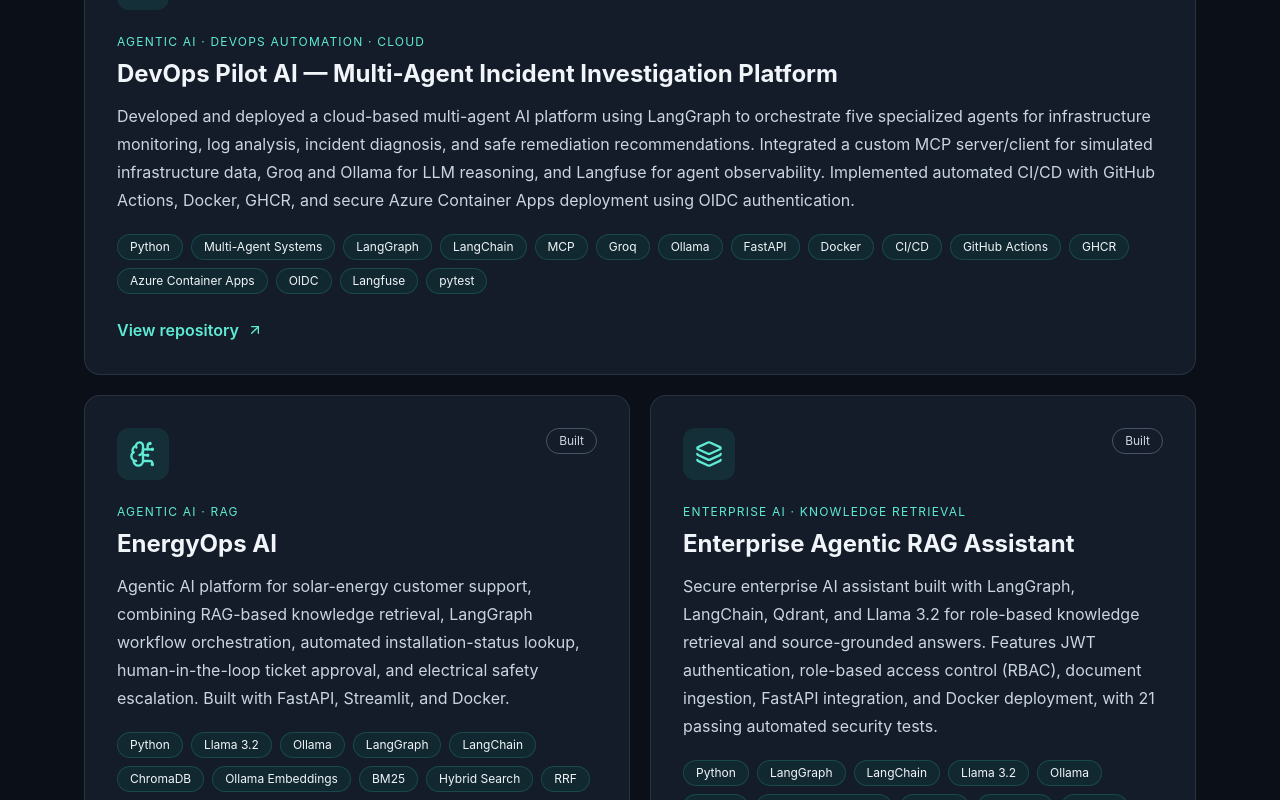
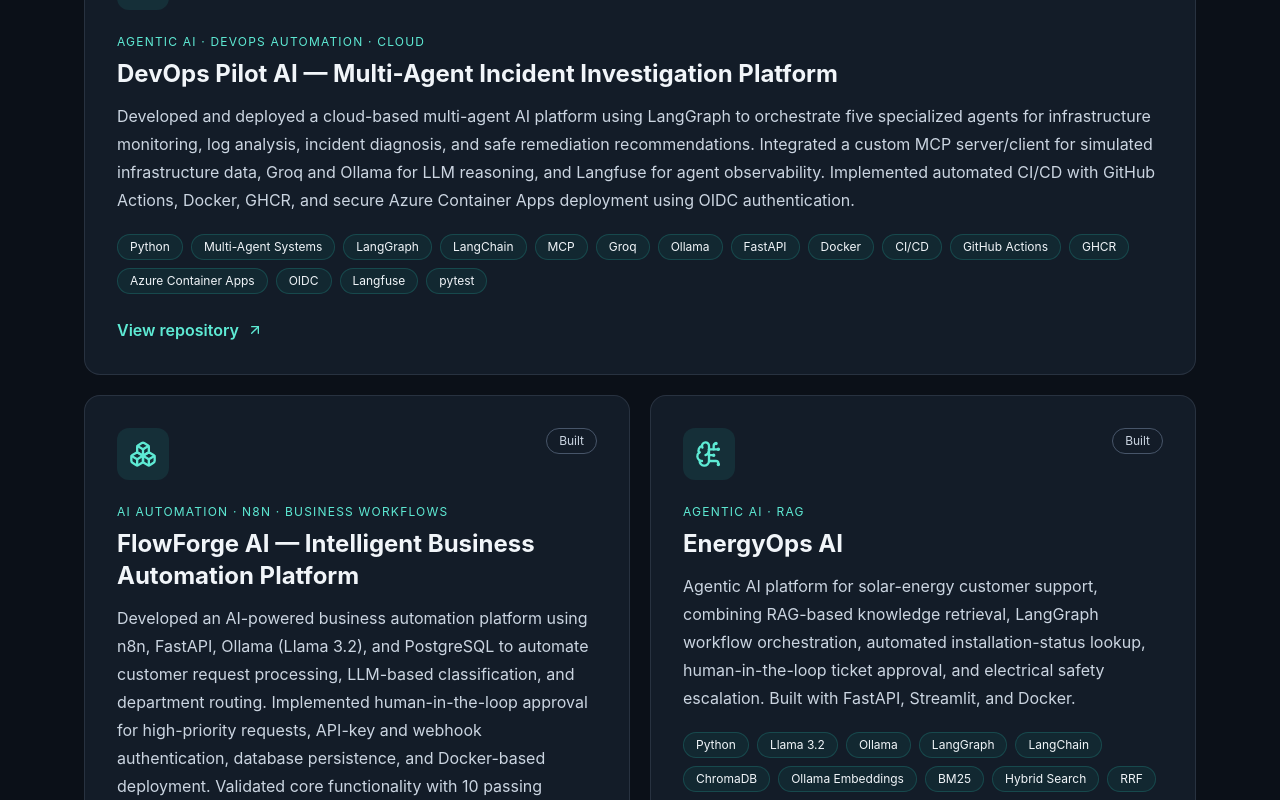
Before and after one commit to Jyothi162/jyothi-ai-portfolio, a React (Vite) app: page / in a window 1280 px wide. Shown: the part 2000-2800 px from the top of the page. Built offline with nearby package versions, Linux system fonts and the light colour scheme.

Commit message:
Add FlowForge AI business automation project to portfolio

```diff
--- a/src/main.jsx
+++ b/src/main.jsx
@@ -39,6 +39,30 @@ const projects = [
     status: 'Built',
     icon: ServerCog
   },
+
+{
+  name: 'FlowForge AI — Intelligent Business Automation Platform',
+  category: 'AI Automation · n8n · Business Workflows',
+  description: 'Developed an AI-powered business automation platform using n8n, FastAPI, Ollama (Llama 3.2), and PostgreSQL to automate customer request processing, LLM-based classification, and department routing. Implemented human-in-the-loop approval for high-priority requests, API-key and webhook authentication, database persistence, and Docker-based deployment. Validated core functionality with 10 passing automated tests.',
+  stack: [
+    'Python',
+    'n8n',
+    'FastAPI',
+    'Ollama',
+    'Llama 3.2',
+    'PostgreSQL',
+    'Docker',
+    'REST APIs',
+    'AI Automation',
+    'Workflow Orchestration',
+    'Human-in-the-Loop',
+    'pytest'
+  ],
+  url: `${github}/flowforge-ai`,
+  status: 'Built',
+  icon: Boxes
+},
+
 
   {
     name: 'EnergyOps AI', category: 'Agentic AI · RAG',
```
